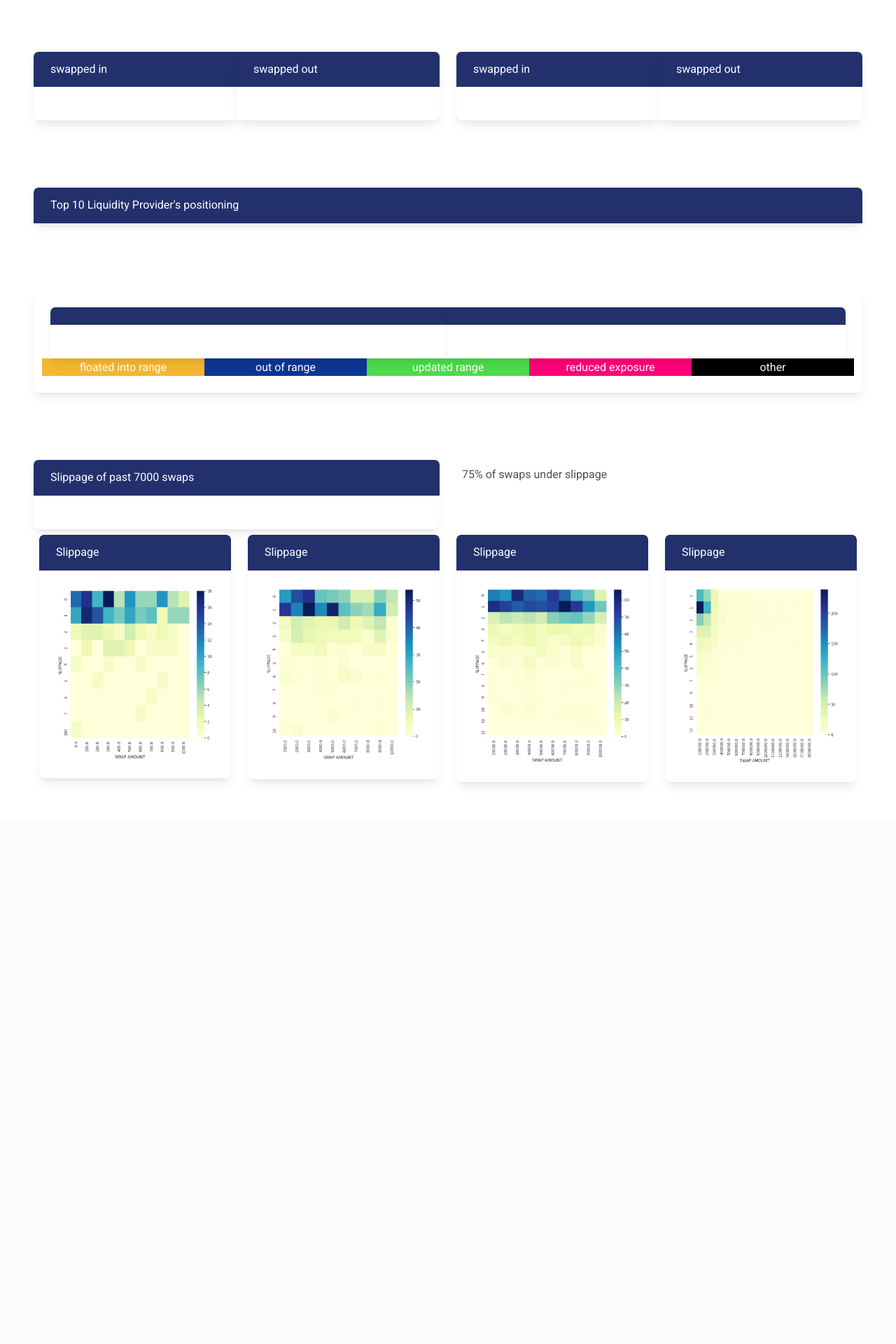
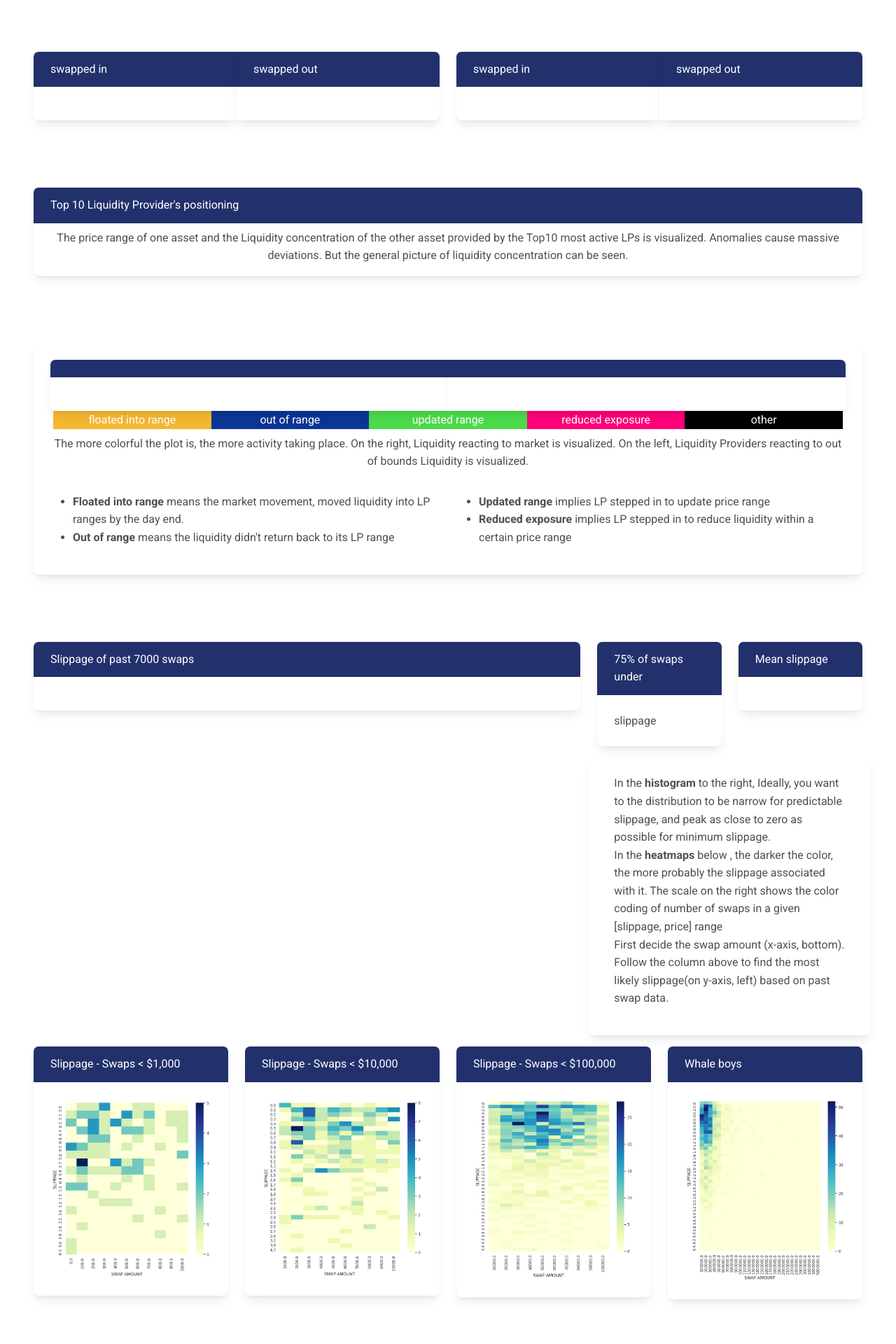
Before and after one commit to darvinrio/one-dash, a Flask app: template templates/uni/pool.html in a window 1280 px wide. Shown: the part 1121-3041 px from the top of the page at 70% size. Before the commit the page ends 2241 px from the top, so only its background shows below. Run offline with Flask 2, Linux system fonts and the light colour scheme; the template is opened without the code that fills it, so the values that code supplies are empty; parts of the project's set-up code (start-up, migrations or seed data) failed here and were passed over; some libraries are stand-ins or nearby versions.

Commit message:
added some info

```diff
--- a/templates/uni/pool.html
+++ b/templates/uni/pool.html
@@ -352,6 +352,9 @@
         </div>
         <div class="card-content">
             {{lp_range_div|safe}}
+            <p class="text-center pt-2">
+                The price range of one asset and the Liquidity concentration of the other asset provided by the Top10 most active LPs is visualized. Anomalies cause massive deviations. But the general picture of liquidity concentration can be seen.
+            </p>
         </div>
     </div>
 </div>
@@ -377,20 +380,41 @@
                     </div>
                 </div>
             </div>
-            <nav class="row">
+            <nav class="row px-3">
                 <div class="col text-center text-white" style="background-color: #f4b731;">floated into range</div>
                 <div class="col text-center text-white" style="background-color: #0c3694;">out of range</div>
                 <div class="col text-center text-white" style="background-color: #4bdb4b;">updated range</div>
                 <div class="col text-center text-white" style="background-color: #ff0079;">reduced exposure</div>
                 <div class="col text-center text-white" style="background-color:black;">other</div>
             </nav>
+            <p class="pt-2 text-center">
+                The more colorful the plot is, the more activity taking place. On the right, Liquidity reacting to market is visualized. On the left, Liquidity Providers reacting to out of bounds Liquidity is visualized.
+            </p>
+            <div class="row">
+                <div class="col">
+                    <p>
+                        <ul>
+                            <li><strong>Floated into range</strong> means the market movement, moved liquidity into LP ranges by the day end.</li>
+                            <li><strong>Out of range</strong> means the liquidity didn't return back to its LP range</li>
+                        </ul>
+                    </p>
+                </div>
+                <div class="col">
+                    <p>
+                        <ul>
+                            <li><strong>Updated range</strong> implies LP stepped in to update price range</li>
+                            <li><strong>Reduced exposure</strong> implies LP stepped in to reduce liquidity within a certain price range</li>
+                        </ul>
+                    </p>
+                </div>
+            </div>
         </div>
     </div>
 </div>
 
 <div class="p-5">
     <div class="row">
-        <div class="col">
+        <div class="col-8">
             <div class="card">
                 <div class="card-header">
                     Slippage of past 7000 swaps
@@ -402,17 +426,51 @@
             </div>
         </div>
         <div class="col">
-            <p class="p-2">
-                75% of swaps under {{slip_dict.all75|safe}} slippage
+            <div class="row">
+                <div class="col">
+                    <div class="card">
+                        <div class="card-header">
+                            75% of swaps under
+                        </div>
+                        <div class="card-body">
+                            <strong>{{slip_dict.all75|safe}}</strong> slippage
+                        </div>
+                    </div>
+                </div>
+                <div class="col">
+                    <div class="card">
+                        <div class="card-header">
+                            Mean slippage
+                        </div>
+                        <div class="card-body">
+                            <strong>{{slip_dict.mean|safe}}</strong>
+                        </div>
+                    </div>
+                </div>
+
+            </div>
+            <div class="row pt-3">
+                <div class="card">
+                    <div class="card-body">
+                        <p>
+                            In the <strong>histogram</strong> to the right, Ideally, you want to the distribution to be
+                            narrow for predictable slippage, and peak as close to zero as possible for minimum slippage.
+                            <br>
+                            In the <strong>heatmaps</strong> below , the darker the color, the more probably the
+                            slippage associated with it. The scale on the right shows the color coding of number of swaps in a given [slippage, price] range<br>
+                             First decide the swap amount (x-axis, bottom). Follow the
+                            column above to find the most likely slippage(on y-axis, left) based on past swap data. <br>
                         </p>
                     </div>
                 </div>
-    <div class="row p-2">
+            </div>
+        </div>
+    </div>
+    <div class="row py-3">
         <div class="col">
             <div class="card">
                 <div class="card-header">
-                    Slippage
-                </div>
+                    Slippage - Swaps < $1,000 </div>
                         <div class="card-body">
                             <img src="{{url_for('static',filename='img/heatmaps/small.png')}}" class="img-fluid" alt="">
                         </div>
@@ -421,33 +479,37 @@
             <div class="col">
                 <div class="card">
                     <div class="card-header">
-                    Slippage
-                </div>
+                        Slippage - Swaps < $10,000 </div>
                             <div class="card-body">
-                    <img src="{{url_for('static',filename='img/heatmaps/med.png')}}" class="img-fluid" alt="">
+                                <img src="{{url_for('static',filename='img/heatmaps/med.png')}}" class="img-fluid"
+                                    alt="">
                             </div>
                     </div>
                 </div>
                 <div class="col">
                     <div class="card">
                         <div class="card-header">
-                    Slippage
-                </div>
+                            Slippage - Swaps < $100,000 </div>
                                 <div class="card-body">
-                    <img src="{{url_for('static',filename='img/heatmaps/big.png')}}" class="img-fluid" alt="">
+                                    <img src="{{url_for('static',filename='img/heatmaps/big.png')}}" class="img-fluid"
+                                        alt="">
                                 </div>
                         </div>
                     </div>
                     <div class="col">
                         <div class="card">
                             <div class="card-header">
-                    Slippage
+                                Whale boys
                             </div>
                             <div class="card-body">
-                    <img src="{{url_for('static',filename='img/heatmaps/whale.png')}}" class="img-fluid" alt="">
+                                <img src="{{url_for('static',filename='img/heatmaps/whale.png')}}" class="img-fluid"
+                                    alt="">
                             </div>
                         </div>
 
+                    </div>
+                </div>
+            </div>
         </div>
     </div>
 </div>
--- a/templates/uni/uniswap_stats.html
+++ b/templates/uni/uniswap_stats.html
@@ -87,6 +87,9 @@
                 </tr>
                 {% endfor %}
             </table>
+            <p class="text-center pt-2">
+                (Click on the pool name for further analysis)
+            </p>
         </div>
     </div>
 </div>
```
Also changed, not shown: scripts/swap.py (+4 -3 lines), static/img/heatmaps/big.png, static/img/heatmaps/med.png, static/img/heatmaps/small.png, static/img/heatmaps/whale.png, static/js/plots/bokeh_plot.js. Lines whose indentation alone changed are shown as unchanged.
